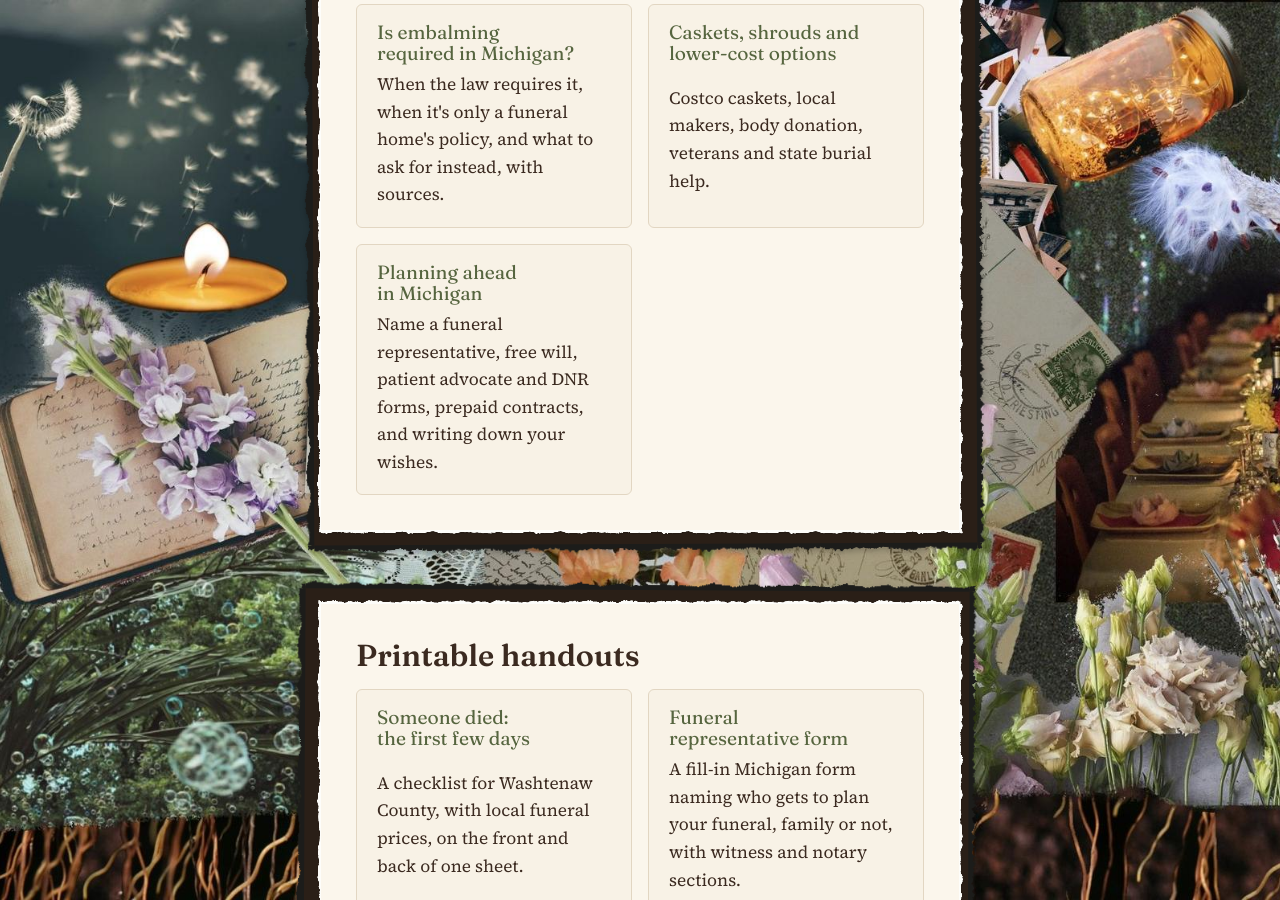
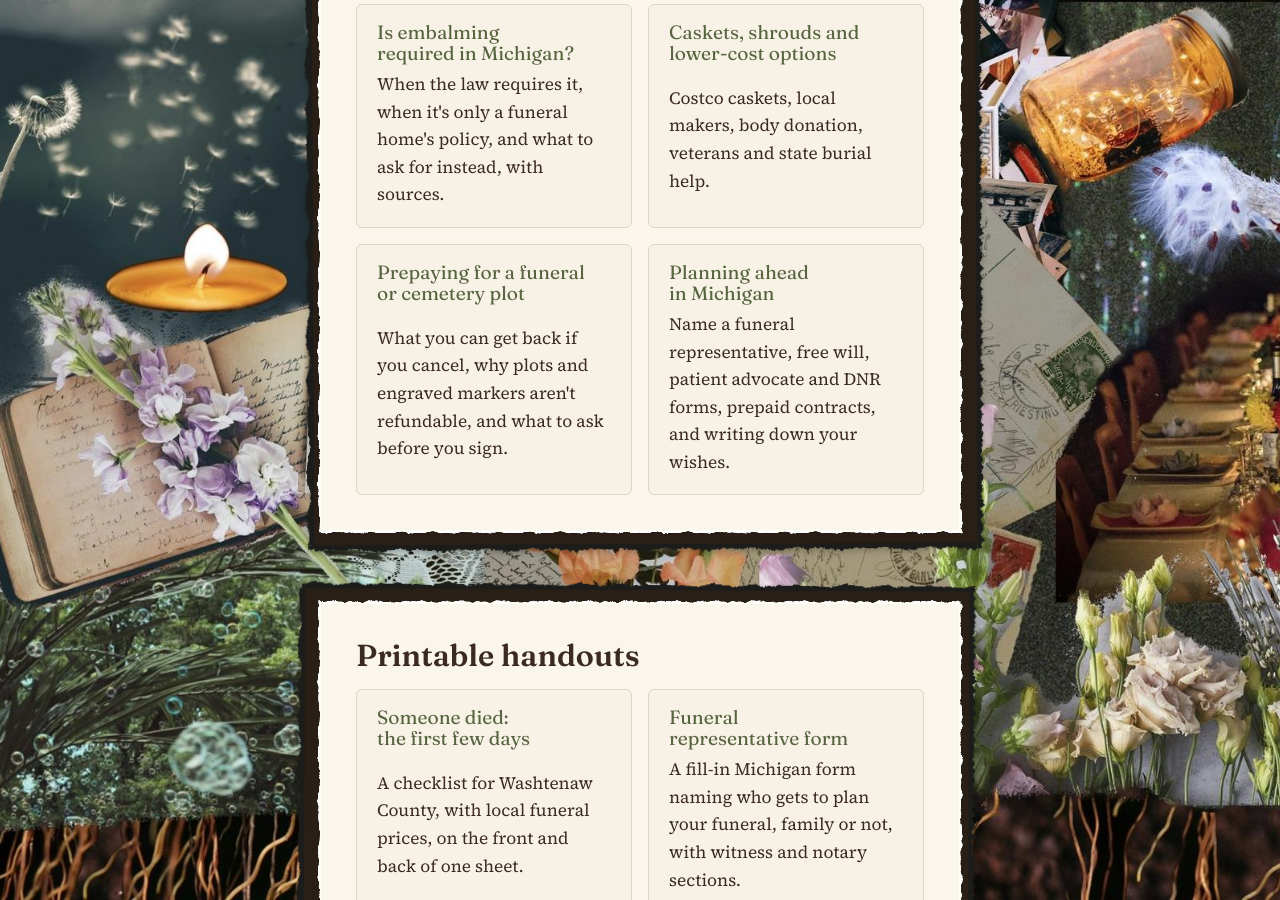
Before and after one commit to katekelley/graveandseed, a Jekyll site: the page built from resources/index.html, in a window 1280 px wide and 900 px high, scrolled down 2124 px. Built offline with Jekyll 4.4.1, drawn with Linux system fonts in a browser that asks for light colours; part of the change alters nothing that is shown.

Commit message:
Add guide to prepaid funeral and cemetery contracts in Michigan
What's refundable by category (services, cemetery merchandise, plots/crypts/niches),
cooling-off period, yearly statements, sale of the business, older contracts, and how
to cancel. Link it from Planning ahead and the resources index.

Co-Authored-By: Claude Opus 5.5 <noreply@anthropic.com>
Claude-Session: https://claude.ai/code/session_011MgnuCTd6ViBWwf3GorYWh

```diff
--- a/_data/resources.yml
+++ b/_data/resources.yml
@@ -46,6 +46,10 @@
   blurb: Costco caskets, local makers, body donation, veterans and state burial help.
   url: /resources/caskets/
   group: Costs and planning ahead
+- title: Prepaying for a funeral or cemetery plot
+  blurb: What you can get back if you cancel, why plots and engraved markers aren't refundable, and what to ask before you sign.
+  url: /resources/prepaid-funeral-and-cemetery-contracts/
+  group: Costs and planning ahead
 - title: Planning ahead in Michigan
   blurb: Name a funeral representative, free will, patient advocate and DNR forms, prepaid contracts, and writing down your wishes.
   url: /resources/planning-ahead/
--- a/resources/planning-ahead.html
+++ b/resources/planning-ahead.html
@@ -87,9 +87,11 @@ permalink: /resources/planning-ahead/
   <p>Michigan law protects prepaid funeral plans. The money must be held in escrow, you get a yearly statement, and the seller must be registered with the state.</p>
   <ul>
     <li>You can cancel within 10 business days of signing for a full refund.</li>
-    <li>After that, you can still cancel with 30 days' written notice and get 90% to 100% back, depending on the contract.</li>
+    <li>After that, you can still cancel with 30 days' written notice and get 90% to 100% of funeral and cemetery service money back, depending on the commission. Merchandise from a cemetery, like a vault or an unengraved marker, comes back in full.</li>
+    <li><strong>A plot, crypt or niche isn't refundable</strong> under the prepaid law, and neither is an engraved marker.</li>
     <li>Questions or complaints: LARA at 517-241-7000, or the Attorney General's consumer line at 877-765-8388.</li>
   </ul>
+  <p><a href="/resources/prepaid-funeral-and-cemetery-contracts/">More on prepaid contracts: what's refundable, older contracts, and how to cancel</a></p>
   <p>Prepaying isn't the only way to plan. Writing down what you want and setting money aside in a payable-on-death account can work too.</p>
 </section>
 
--- /dev/null
+++ b/resources/prepaid-funeral-and-cemetery-contracts.html
@@ -0,0 +1,85 @@
+---
+layout: page
+title: Prepaying for a funeral or cemetery plot in Michigan
+here: resources
+heading: Prepaying for a funeral or cemetery plot in Michigan
+lede: What you can get back if you change your mind, what you can't, and what to ask before you sign.
+description: Michigan prepaid funeral and cemetery contracts explained - escrow, refunds when you cancel, why plots, crypts and engraved markers aren't refundable, and what to ask before you sign.
+permalink: /resources/prepaid-funeral-and-cemetery-contracts/
+---
+<section class="prose">
+  <p>People prepay so their family won't have to decide or pay at a hard time. That can work. But plans change. People move, choose cremation instead of burial, or need the money. How much you can get back depends on <strong>what kind of thing you bought</strong>, and one contract often mixes several kinds.</p>
+  <div class="box">
+    <p><strong>The short version:</strong> money for funeral and cemetery <em>services</em> is the best protected. <em>Merchandise</em> sold by a cemetery, like a vault or marker, is refundable until it's engraved or delivered. A <em>plot, crypt or niche</em> is not refundable under Michigan's prepaid law at all.</p>
+  </div>
+
+  <h2>Three kinds of purchases, three sets of rules</h2>
+
+  <h3>1. Funeral home goods and services, and cemetery services</h3>
+  <p>This covers things like the funeral director's services, a casket bought from the funeral home, embalming, and cemetery services such as cremation, opening and closing a grave, and installing a marker.</p>
+  <ul>
+    <li><strong>The money goes into escrow.</strong> Funds paid on a prepaid contract must be held by an escrow agent, not spent by the seller. The seller may add a commission of up to 10% of the price, which it keeps. <a href="https://law.justia.com/codes/michigan/2006/mcl-chap328/mcl-328-222.html" rel="noopener">MCL 328.222</a></li>
+    <li><strong>You can cancel any time before the death,</strong> with 30 days' written notice. You get back at least 90% of what's in escrow, including interest, if no commission was charged; at least 95% if the commission was 5% or less; and 100% if it was more than 5%. <a href="https://capitol.legislature.mi.gov/documents/mcl/pdf/mcl-328-223.pdf" rel="noopener">MCL 328.223(1)</a></li>
+  </ul>
+
+  <h3>2. Merchandise sold by a cemetery</h3>
+  <p>The law counts vaults and other outer burial containers, grave markers and monuments, and urns as cemetery merchandise.</p>
+  <ul>
+    <li><strong>Less is set aside.</strong> A cemetery may put as little as 80% of what you pay for merchandise into escrow. Before 2006 the minimum was 60%. <a href="https://ombudsman.legislature.mi.gov/documents/mcl/pdf/MCL-328-222.pdf" rel="noopener">MCL 328.222(2)</a></li>
+    <li><strong>But the refund is larger.</strong> If you cancel before the death, the cemetery owes you 100% of what you paid, plus any rise in the Detroit consumer price index since you signed. You can cancel just the merchandise and keep the rest of the contract. <a href="https://capitol.legislature.mi.gov/documents/mcl/pdf/mcl-328-223.pdf" rel="noopener">MCL 328.223(2) and (5)</a></li>
+    <li><strong>Once a marker is engraved, it's yours, not refundable.</strong> The law lists inscribed grave memorials among the things with no refund. Merchandise also stops being "prepaid" once it's actually delivered into your possession. A cemetery storing it for you doesn't count as delivery. <a href="https://www.legislature.mi.gov/documents/mcl/pdf/mcl-Act-255-of-1986.pdf" rel="noopener">Act 255 of 1986, sections 5 and 13(6)</a></li>
+  </ul>
+
+  <h3>3. Plots, crypts and niches</h3>
+  <p>A grave, a crypt in a mausoleum, a niche for ashes and other "burial rights or other land interests" are not merchandise under the prepaid law. The law states plainly that no refunds are available for them. <a href="https://zeus-milenia.legislature.mi.gov/documents/mcl/pdf/mcl-328-223.pdf" rel="noopener">MCL 328.223(6)</a></p>
+  <ul>
+    <li>Some cemeteries buy plots back. Many don't. You can usually sell or give a plot to someone else, but the transfer generally has to go through the cemetery's records, and it may charge a fee.</li>
+    <li>One exception: if you buy space in a mausoleum or columbarium that hasn't been built yet and it isn't finished in time, Michigan law requires the cemetery to offer a full refund with 4% yearly interest. <a href="https://codes.findlaw.com/mi/chapter-456-cemetery-associations/mi-comp-laws-456-536a/" rel="noopener">MCL 456.536a</a></li>
+  </ul>
+  <p>If you're not sure you'll be buried in that place, think hard before buying a plot ahead of time. It's the part of a prepaid plan that's hardest to undo.</p>
+
+  <h2>Rights every prepaid contract must give you</h2>
+  <ul>
+    <li><strong>A 10-business-day cooling-off period.</strong> You can revoke within 10 business days of signing and get back everything you paid. The contract has to say so right above where you sign. <a href="https://zeus-milenia.legislature.mi.gov/documents/mcl/pdf/MCL-328-225.pdf" rel="noopener">MCL 328.225(3)</a></li>
+    <li><strong>The refund amount in writing.</strong> The contract must state your right to cancel and the percentage you'd get back. <a href="https://www.michigan.gov/documents/lara/Bulletin_-_Guranteed__Nonguaranteed_Price_Contract_with_Required_Language_656294_7.pdf" rel="noopener">LARA bulletin on required contract language</a></li>
+    <li><strong>A yearly statement.</strong> At least once a year you should get a statement showing the balance, any fees charged, what you'd get back if you canceled, and who holds the money. If you haven't been getting one, ask. <a href="https://www.legislature.mi.gov/documents/mcl/pdf/mcl-Act-255-of-1986.pdf" rel="noopener">MCL 328.222(14)</a></li>
+    <li><strong>Notice if the business is sold.</strong> If the seller hands your contract to another company, including when more than half of the business changes hands within a year, you must be told in writing. You then have 30 days to cancel for a full refund, commission included. Plots, crypts and engraved markers are excluded. <a href="https://zeus-milenia.legislature.mi.gov/documents/mcl/pdf/mcl-328-223.pdf" rel="noopener">MCL 328.223(6)</a></li>
+    <li><strong>A registered seller.</strong> Anyone selling prepaid funeral or cemetery contracts in Michigan must be registered with the state. A contract with an unregistered seller can be voided by the buyer. <a href="https://www.michigan.gov/lara/bureau-list/cscl/licensing/prof/prepaid/mi-guide-to-prepaid-funeral-and-cemetery-sales-regulation" rel="noopener">LARA's guide to the law</a> &middot; <a href="https://www.legislature.mi.gov/documents/mcl/pdf/mcl-Act-255-of-1986.pdf" rel="noopener">MCL 328.226</a></li>
+  </ul>
+
+  <h2>After the death</h2>
+  <p>Once the person the contract is for has died, the contract generally can't be canceled. The exceptions: there are no remains, the remains can't be recovered, or the family didn't know the contract existed and made other arrangements. In those cases the refund is due within 30 days of asking. <a href="https://capitol.legislature.mi.gov/documents/mcl/pdf/mcl-328-223.pdf" rel="noopener">MCL 328.223(4)</a> Tell your family where the contract is kept.</p>
+
+  <h2>Older contracts</h2>
+  <p>Michigan's prepaid law took effect July 1, 1987, and its escrow and refund rules were strengthened in 2005. The law doesn't spell out how it applies to contracts signed before 1987. If you or a parent have a contract from the 1970s or '80s, get a copy of it and ask the seller in writing for the escrow records. If the answer doesn't add up, call the state (below).</p>
+
+  <h2>Federal rules don't cover most cemeteries</h2>
+  <p>The FTC's Funeral Rule, which requires itemized price lists and lets you buy only what you want, applies to funeral homes. It does not apply to cemeteries without an on-site funeral home, or to monument sellers. <a href="https://consumer.ftc.gov/articles/ftc-funeral-rule" rel="noopener">FTC: the Funeral Rule</a> For a cemetery, the contract and Michigan law are what protect you.</p>
+
+  <h2>Questions to ask before you sign</h2>
+  <ul>
+    <li>Which items on this contract are services, which are merchandise, and which are land (plot, crypt or niche)? What's the refund for each if I cancel?</li>
+    <li>Who holds the money, and will you send me proof of the deposit and a yearly statement?</li>
+    <li>Is the price guaranteed, or could my family owe more later?</li>
+    <li>What commission are you charging?</li>
+    <li>If I move or change my mind, can I transfer this to another funeral home or cemetery?</li>
+    <li>When will the marker be engraved? (Waiting keeps it refundable.)</li>
+    <li>Am I being rushed? A real plan will still be there next week.</li>
+  </ul>
+  <p>The Michigan Attorney General suggests getting it in writing whether the contract is guaranteed, revocable, refundable, transferable and portable. <a href="https://www.michigan.gov/consumerprotection/protect-yourself/consumer-alerts/shopping/pre-paid-funeral-contracts" rel="noopener">AG consumer alert</a></p>
+
+  <h2>If you want to cancel</h2>
+  <ol>
+    <li>Find the contract and any statements. If you can't find them, ask the seller for copies.</li>
+    <li>Send a dated letter, by certified mail, listing each item you want refunded. Keep a copy.</li>
+    <li>Ask for the escrow records: how much was deposited, interest earned, fees, and how the refund was calculated.</li>
+    <li>Check the refund against the three categories above. Plots and engraved markers won't be refunded; services and unengraved merchandise should be.</li>
+    <li>If it still looks short, file a complaint with LARA, which regulates prepaid sellers and cemeteries: the Cemetery Commissioner is at 517-241-9221 or LARA-Cemetery@michigan.gov. You can also contact the Attorney General's consumer line at 877-765-8388. <a href="https://michigan.gov/en/lara/bureau-list/cscl/licensing/prof/cemeteries" rel="noopener">LARA: cemeteries</a></li>
+  </ol>
+  <p>The law also lets a buyer sue in circuit court to enforce it, and a court can award attorney fees to the side that wins. <a href="https://www.legislature.mi.gov/documents/mcl/pdf/mcl-Act-255-of-1986.pdf" rel="noopener">MCL 328.234</a></p>
+
+  <h2>Other ways to plan ahead</h2>
+  <p>Prepaying isn't the only way to spare your family. You can write down what you want, name a funeral representative, and set money aside in a payable-on-death bank account, which stays yours until it's needed. See <a href="/resources/planning-ahead/">planning ahead in Michigan</a>, and <a href="/prices/">what funerals and cremation cost around Ann Arbor</a> before you decide how much to set aside.</p>
+
+  <p class="note small">This is general information, not legal advice. I'm not a lawyer; for a specific contract, talk to one. Checked November 2026 against the Prepaid Funeral and Cemetery Sales Act (Act 255 of 1986, MCL 328.211 to 328.235), MCL 456.536a, LARA, the Michigan Attorney General and the FTC. Spot an error? Email {{ site.data.content.email }}.</p>
+</section>
```
